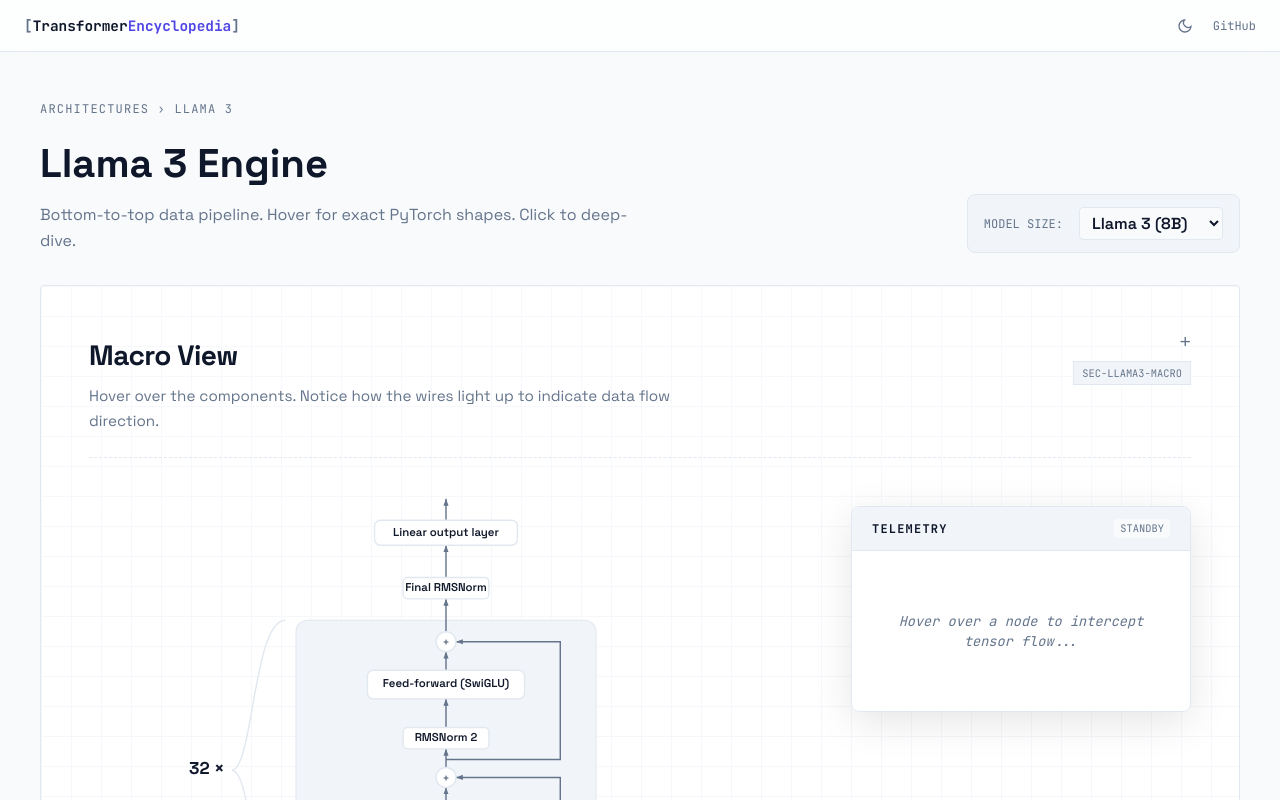
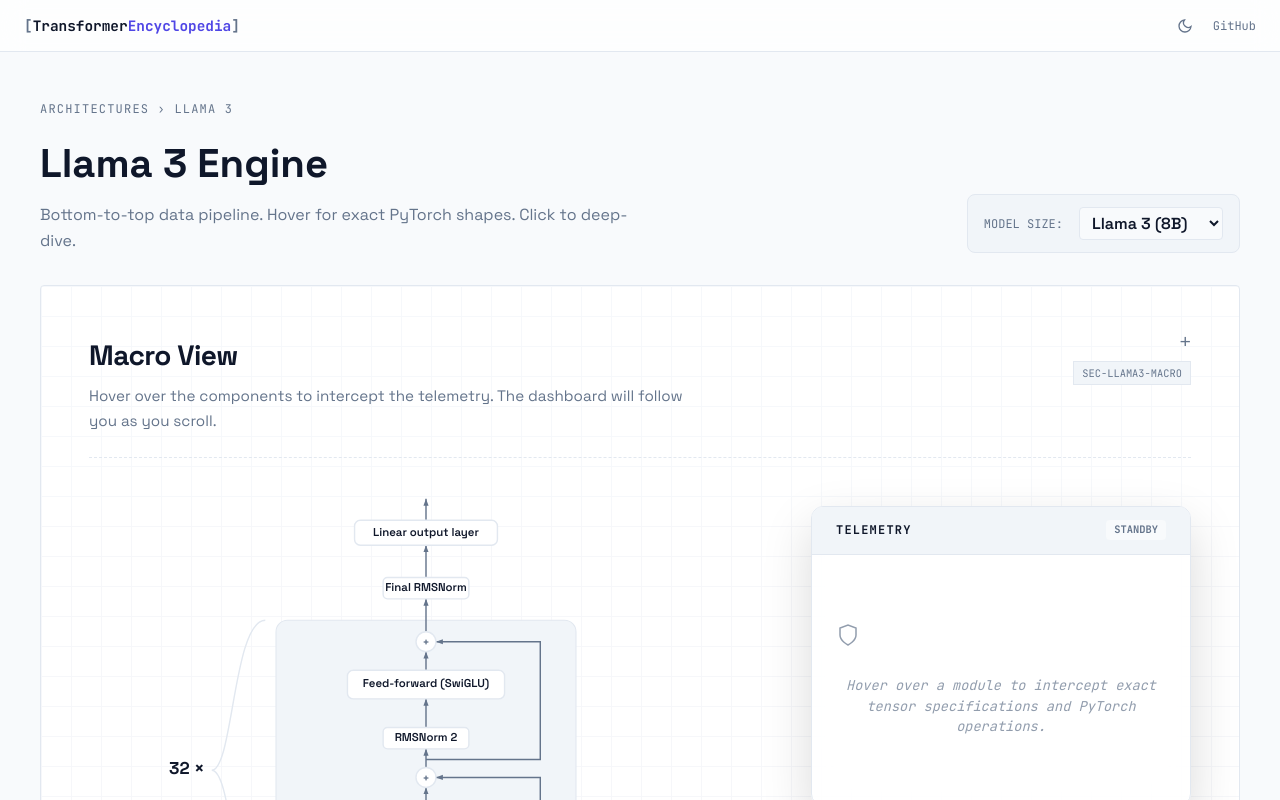
Before and after one commit to AlanPonnachan/transformer-encyclopedia, a SvelteKit app: page /architectures/llama3 in a window 1280 px wide. Shown: the top 800 px of the page. Built offline with nearby package versions, Linux system fonts and the light colour scheme.

Commit message:
improved macor view

```diff
--- a/src/routes/architectures/llama3/+page.svelte
+++ b/src/routes/architectures/llama3/+page.svelte
@@ -7,11 +7,12 @@
   import { onMount } from 'svelte';
 
   const configs = {
-    '8B':  { dim: 4096, n_layers: 32, n_heads: 32, n_kv_heads: 8, vocab_size: '128k', ffn_hidden: '14,336', ctx: 8192 },
-    '70B': { dim: 8192, n_layers: 80, n_heads: 64, n_kv_heads: 8, vocab_size: '128k', ffn_hidden: '28,672', ctx: 8192 }
+    '8B':  { dim: 4096, n_layers: 32, n_heads: 32, n_kv_heads: 8, vocab_size: '128k', ffn_hidden: '14,336', ctx: '8k' },
+    '70B': { dim: 8192, n_layers: 80, n_heads: 64, n_kv_heads: 8, vocab_size: '128k', ffn_hidden: '28,672', ctx: '8k' }
   };
   let activeConfig: '8B' | '70B' = '8B';
   $: c = configs[activeConfig];
+  $: headDim = c.dim / c.n_heads;
 
   // --- MACRO STATE (HUD & X-Ray) ---
   let hoveredNode: string | null = null;
@@ -32,7 +33,6 @@
   // --- ROPE MICRO VIEW STATE ---
   let ropePos = 1;
   let ropeFeatIdx = 0;
-  const headDim = 128;
   const thetaBase = 500000;
   $: theta_i = Math.pow(thetaBase, -(ropeFeatIdx / headDim));
   $: angleRad = ropePos * theta_i;
@@ -86,14 +86,13 @@
   <!-- ==========================================
        CARD 1: MACRO DATA FLOW (TELEMETRY HUD)
        ========================================== -->
-  <BlueprintCard id="llama3-macro" title="Macro View" subtitle="Hover over the components. Notice how the wires light up to indicate data flow direction.">
+  <BlueprintCard id="llama3-macro" title="Macro View" subtitle="Hover over the components to intercept the telemetry. The dashboard will follow you as you scroll.">
 
     <div class="macro-layout">
 
       <!-- LEFT COLUMN: The Diagram (Zoomed out with precise pixel math) -->
       <div class="macro-diagram">
         <svg viewBox="0 0 700 800" preserveAspectRatio="xMidYMid meet">
-          <!-- Arrow Markers adjusted (refX=8) so they never overlap borders -->
           <defs>
             <marker id="arrow" viewBox="0 0 10 10" refX="8" refY="5" markerWidth="6" markerHeight="6" orient="auto-start-reverse"><path d="M 0 2 L 8 5 L 0 8 z" fill="var(--muted)" /></marker>
             <marker id="arrow-active" viewBox="0 0 10 10" refX="8" refY="5" markerWidth="6" markerHeight="6" orient="auto-start-reverse"><path d="M 0 2 L 8 5 L 0 8 z" fill="var(--accent)" /></marker>
@@ -103,47 +102,26 @@
           <path d="M 125 580 C 80 580, 80 370, 50 370 C 80 370, 80 160, 125 160" fill="none" stroke="var(--border)" stroke-width="2" />
           <text x="40" y="370" text-anchor="end" dominant-baseline="middle" class="bold-text" fill="var(--text)" font-size="24">{c.n_layers} ×</text>
 
-          <!-- Transformer Block Background -->
           <rect x="140" y="160" width="420" height="420" rx="16" fill="var(--surface2)" stroke="var(--border)" stroke-width="1.5" />
 
           <!-- BASE WIRES (Pixel-perfect coordinates to avoid collisions) -->
           <g class="wires" stroke="var(--muted)" stroke-width="2">
-            <!-- Input to Tokens -->
             <line x1="350" y1="800" x2="350" y2="750" marker-end="url(#arrow)" />
-            <!-- Tokens to Embed -->
             <line x1="350" y1="720" x2="350" y2="680" marker-end="url(#arrow)" class:active-wire={inEmbed} />
-            <!-- Embed to Block -->
             <line x1="350" y1="640" x2="350" y2="530" marker-end="url(#arrow)" class:active-wire={inEmbed || inNorm1} />
-
-            <!-- Norm1 to Attn -->
             <line x1="350" y1="500" x2="350" y2="465" marker-end="url(#arrow)" class:active-wire={inNorm1 || inAttn} />
-            <!-- RoPE to Attn -->
             <line x1="220" y1="447.5" x2="250" y2="447.5" marker-end="url(#arrow)" class:active-wire={inRope || inAttn} />
-            <!-- Attn to Add 1 -->
             <line x1="350" y1="430" x2="350" y2="394" marker-end="url(#arrow)" class:active-wire={inAttn} />
-
-            <!-- Residual 1 (Splits exactly halfway between Embed and Norm1) -->
             <path d="M 350 550 L 510 550 L 510 380 L 364 380" fill="none" marker-end="url(#arrow)" class:active-wire={inNorm1 || inAttn} />
-
-            <!-- Add 1 to Norm 2 -->
             <line x1="350" y1="366" x2="350" y2="340" marker-end="url(#arrow)" class:active-wire={inNorm2} />
-            <!-- Norm 2 to FFN -->
             <line x1="350" y1="310" x2="350" y2="270" marker-end="url(#arrow)" class:active-wire={inNorm2 || inFFN} />
-            <!-- FFN to Add 2 -->
             <line x1="350" y1="230" x2="350" y2="204" marker-end="url(#arrow)" class:active-wire={inFFN} />
-
-            <!-- Residual 2 (Splits exactly halfway between Add1 and Norm2) -->
             <path d="M 350 355 L 510 355 L 510 190 L 364 190" fill="none" marker-end="url(#arrow)" class:active-wire={inNorm2 || inFFN} />
-
-            <!-- Add 2 to Final Norm -->
             <line x1="350" y1="176" x2="350" y2="130" marker-end="url(#arrow)" class:active-wire={inNorm3} />
-            <!-- Final Norm to Output -->
             <line x1="350" y1="100" x2="350" y2="55" marker-end="url(#arrow)" class:active-wire={inNorm3 || inOut} />
-            <!-- Output to Logits -->
             <line x1="350" y1="20" x2="350" y2="-10" marker-end="url(#arrow)" class:active-wire={inOut} />
           </g>
 
-          <!-- Residual Add Circles -->
           <circle cx="350" cy="380" r="14" fill="var(--surface)" stroke="var(--border)" stroke-width="2" />
           <text x="350" y="382" text-anchor="middle" dominant-baseline="middle" font-size="16" fill="var(--muted)" font-weight="bold">+</text>
 
@@ -205,7 +183,7 @@
         </svg>
       </div>
 
-      <!-- RIGHT COLUMN: Sticky Telemetry HUD -->
+      <!-- RIGHT COLUMN: Deep Spec Telemetry HUD -->
       <div class="macro-hud">
         <div class="telemetry-hud" class:active={hoveredNode}>
           <div class="hud-header">
@@ -215,32 +193,51 @@
 
           <div class="hud-content">
             {#if !hoveredNode}
-              <div class="hud-empty">Hover over a node to intercept tensor flow...</div>
+              <div class="hud-empty">
+                <svg width="24" height="24" viewBox="0 0 24 24" fill="none" stroke="currentColor" stroke-width="1.5" style="margin-bottom:0.5rem"><path d="M12 22s8-4 8-10V5l-8-3-8 3v7c0 6 8 10 8 10z"/></svg>
+                <br/>Hover over a module to intercept exact tensor specifications and PyTorch operations.
+              </div>
             {:else if hoveredNode === 'embed'}
-              <div class="hud-row"><span class="label">MODULE</span><strong class="val">VocabParallelEmbedding</strong></div>
-              <div class="hud-row"><span class="label">INPUT</span><span class="tensor">[bsz, seqlen]</span></div>
-              <div class="hud-row"><span class="label">OUTPUT</span><span class="tensor">[bsz, seqlen, {c.dim}]</span></div>
+              <div class="data-group"><span class="lbl">MODULE</span><strong class="val">VocabParallelEmbedding</strong></div>
+              <div class="data-group"><span class="lbl">SHAPE (IN → OUT)</span><span class="tensor">[bsz, seq] → [bsz, seq, {c.dim}]</span></div>
+              <div class="data-group"><span class="lbl">PARAMETERS</span><span class="val param">{c.vocab_size} × {c.dim}</span></div>
+              <div class="data-group"><span class="lbl">TECH NOTE</span><span class="val note">Weights are untied from the output layer. Parallelized across GPUs to handle large {c.vocab_size} vocabulary.</span></div>
               <div class="hud-math">out = tokens @ W_e</div>
+
             {:else if hoveredNode === 'norm1' || hoveredNode === 'norm2' || hoveredNode === 'norm3'}
-              <div class="hud-row"><span class="label">MODULE</span><strong class="val">RMSNorm</strong></div>
-              <div class="hud-row"><span class="label">SHAPE</span><span class="tensor">[bsz, seqlen, {c.dim}]</span></div>
-              <div class="hud-math">x / √E[x²] * weight</div>
+              <div class="data-group"><span class="lbl">MODULE</span><strong class="val">RMSNorm</strong></div>
+              <div class="data-group"><span class="lbl">SHAPE (IN & OUT)</span><span class="tensor">[bsz, seq, {c.dim}]</span></div>
+              <div class="data-group"><span class="lbl">PARAMETERS</span><span class="val param">{c.dim}</span></div>
+              <div class="data-group"><span class="lbl">TECH NOTE</span><span class="val note">Llama 3 uses <code>eps = 1e-5</code>. No mean-centering is applied, saving compute.</span></div>
+              <div class="hud-math">out = x / √E[x²] * weight</div>
+
             {:else if hoveredNode === 'attn'}
-              <div class="hud-row"><span class="label">MODULE</span><strong class="val">Grouped Query Attn</strong></div>
-              <div class="hud-row"><span class="label">Q SHAPE</span><span class="tensor">[bsz, seq, {c.n_heads}, {headDim}]</span></div>
-              <div class="hud-row"><span class="label">KV SHAPE</span><span class="tensor">[bsz, seq, {c.n_kv_heads}, {headDim}]</span></div>
+              <div class="data-group"><span class="lbl">MODULE</span><strong class="val">Grouped-Query Attention</strong></div>
+              <div class="data-group"><span class="lbl">Q SHAPE</span><span class="tensor">[bsz, seq, {c.n_heads}, {headDim}]</span></div>
+              <div class="data-group"><span class="lbl">K, V SHAPE</span><span class="tensor">[bsz, seq, {c.n_kv_heads}, {headDim}]</span></div>
+              <div class="data-group"><span class="lbl">PARAMETERS</span><span class="val param">W_q, W_k, W_v, W_o</span></div>
+              <div class="data-group"><span class="lbl">TECH NOTE</span><span class="val note">GQA reduces KV Cache memory overhead by {c.n_heads / c.n_kv_heads}x compared to standard Multi-Head Attention.</span></div>
               <div class="hud-math">Softmax(Q @ K.T) @ V</div>
+
             {:else if hoveredNode === 'rope'}
-              <div class="hud-row"><span class="label">MODULE</span><strong class="val">RoPE</strong></div>
-              <div class="hud-row"><span class="label">THETA BASE</span><strong class="val">500,000</strong></div>
+              <div class="data-group"><span class="lbl">MODULE</span><strong class="val">Rotary Positional Embeddings</strong></div>
+              <div class="data-group"><span class="lbl">PARAMETERS</span><span class="val param">0 (Precomputed Matrix)</span></div>
+              <div class="data-group"><span class="lbl">DATA TYPE</span><span class="val note">Operations performed in <code>complex64</code></span></div>
+              <div class="data-group"><span class="lbl">TECH NOTE</span><span class="val note">Llama 3 uses a massive <code>theta_base = 500,000</code> to support long {c.ctx} context windows.</span></div>
               <div class="hud-math">xq_, xk_ * freqs_cis</div>
+
             {:else if hoveredNode === 'ffn'}
-              <div class="hud-row"><span class="label">MODULE</span><strong class="val">SwiGLU FFN</strong></div>
-              <div class="hud-row"><span class="label">EXPANSION</span><span class="tensor">{c.dim} → {c.ffn_hidden}</span></div>
+              <div class="data-group"><span class="lbl">MODULE</span><strong class="val">SwiGLU Feed-Forward</strong></div>
+              <div class="data-group"><span class="lbl">DIM EXPANSION</span><span class="tensor">{c.dim} → {c.ffn_hidden} → {c.dim}</span></div>
+              <div class="data-group"><span class="lbl">PARAMETERS</span><span class="val param">3 × ({c.dim} × {c.ffn_hidden})</span></div>
+              <div class="data-group"><span class="lbl">TECH NOTE</span><span class="val note">Hidden dimension is scaled up, then forced to be a multiple of 256 for optimal GPU tile layout.</span></div>
               <div class="hud-math">w2(SiLU(w1(x)) * w3(x))</div>
+
             {:else if hoveredNode === 'output'}
-              <div class="hud-row"><span class="label">MODULE</span><strong class="val">Linear (lm_head)</strong></div>
-              <div class="hud-row"><span class="label">SHAPE</span><span class="tensor">[bsz, seq, {c.vocab_size}]</span></div>
+              <div class="data-group"><span class="lbl">MODULE</span><strong class="val">Linear (lm_head)</strong></div>
+              <div class="data-group"><span class="lbl">SHAPE (IN → OUT)</span><span class="tensor">[bsz, seq, {c.dim}] → [bsz, seq, {c.vocab_size}]</span></div>
+              <div class="data-group"><span class="lbl">PARAMETERS</span><span class="val param">{c.dim} × {c.vocab_size}</span></div>
+              <div class="data-group"><span class="lbl">TECH NOTE</span><span class="val note">Maps the continuous hidden state back into probabilities over the {c.vocab_size} discrete vocabulary tokens.</span></div>
               <div class="hud-math">logits = x @ W_out</div>
             {/if}
           </div>
@@ -425,38 +422,42 @@
   /* ================== MACRO & HUD (Sticky Layout) ================== */
   .macro-layout {
     display: flex; align-items: flex-start; justify-content: space-between;
-    gap: 3rem; width: 100%; position: relative;
+    gap: 3rem; width: 100%; position: relative; padding-bottom: 2rem;
   }
 
   .macro-diagram { flex: 1; display: flex; justify-content: center; }
-  /* Notice the reduced max-width (500px instead of 700px). This effectively "zooms out" the whole SVG. */
   .macro-diagram svg { width: 100%; max-width: 500px; height: auto; overflow: visible; }
 
   .macro-hud {
-    position: sticky; top: 100px;
-    width: 340px; flex-shrink: 0;
+    /* FLawless Floating logic: It sticks 80px below the viewport top, and flex-start ensures it doesn't stretch */
+    position: sticky; top: 80px; align-self: flex-start;
+    width: 380px; flex-shrink: 0; z-index: 50;
   }
 
   .telemetry-hud {
-    width: 100%; background: var(--glass-bg); backdrop-filter: blur(16px); -webkit-backdrop-filter: blur(16px);
-    border: 1px solid var(--border); border-radius: 8px; overflow: hidden;
-    box-shadow: 0 10px 40px rgba(0,0,0,0.1); transition: border-color 0.3s;
+    width: 100%; background: var(--glass-bg); backdrop-filter: blur(24px); -webkit-backdrop-filter: blur(24px);
+    border: 1px solid var(--border); border-radius: 12px; overflow: hidden;
+    box-shadow: 0 20px 50px rgba(0,0,0,0.15); transition: border-color 0.3s, box-shadow 0.3s;
   }
-  .telemetry-hud.active { border-color: var(--accent); box-shadow: 0 10px 40px rgba(99,102,241,0.15); }
+  .telemetry-hud.active { border-color: var(--accent); box-shadow: 0 20px 50px rgba(99,102,241,0.2); }
 
-  .hud-header { display: flex; justify-content: space-between; align-items: center; padding: 0.75rem 1.25rem; background: var(--surface2); border-bottom: 1px solid var(--border); }
+  .hud-header { display: flex; justify-content: space-between; align-items: center; padding: 0.85rem 1.5rem; background: var(--surface2); border-bottom: 1px solid var(--border); }
   .hud-title { font-family: 'JetBrains Mono', monospace; font-size: 0.75rem; font-weight: 700; color: var(--text); letter-spacing: 0.1em; }
-  .hud-status { font-family: 'JetBrains Mono', monospace; font-size: 0.65rem; padding: 2px 6px; border-radius: 4px; background: rgba(99,102,241,0.1); color: var(--accent); }
+  .hud-status { font-family: 'JetBrains Mono', monospace; font-size: 0.65rem; padding: 2px 8px; border-radius: 4px; background: rgba(99,102,241,0.15); color: var(--accent); font-weight: 600; }
   .telemetry-hud:not(.active) .hud-status { background: var(--bg); color: var(--muted); }
 
-  .hud-content { padding: 1.5rem 1.25rem; min-height: 160px; display: flex; flex-direction: column; gap: 0.85rem; }
-  .hud-empty { font-family: 'JetBrains Mono', monospace; font-size: 0.85rem; color: var(--muted); font-style: italic; text-align: center; margin: auto; }
+  .hud-content { padding: 1.5rem; min-height: 250px; display: flex; flex-direction: column; gap: 1.2rem; }
+  .hud-empty { font-family: 'JetBrains Mono', monospace; font-size: 0.85rem; color: var(--muted); font-style: italic; text-align: center; margin: auto; opacity: 0.7; }
 
-  .hud-row { display: flex; justify-content: space-between; align-items: center; }
-  .hud-row .label { font-family: 'JetBrains Mono', monospace; font-size: 0.7rem; color: var(--muted); }
-  .hud-row .val { font-family: 'Space Grotesk', sans-serif; font-size: 0.95rem; font-weight: 600; color: var(--text); }
-  .hud-row .tensor { font-family: 'JetBrains Mono', monospace; font-size: 0.85rem; color: var(--accent); font-weight: 600; }
-  .hud-math { margin-top: 0.75rem; padding-top: 1rem; border-top: 1px dashed var(--border); font-family: 'JetBrains Mono', monospace; font-size: 0.9rem; color: var(--highlight); text-align: center; }
+  /* Telemetry Data Groups */
+  .data-group { display: flex; flex-direction: column; gap: 4px; }
+  .data-group .lbl { font-family: 'JetBrains Mono', monospace; font-size: 0.65rem; font-weight: 700; color: var(--muted); letter-spacing: 0.05em; }
+  .data-group .val { font-family: 'Space Grotesk', sans-serif; font-size: 0.95rem; font-weight: 600; color: var(--text); }
+  .data-group .val.param { font-family: 'JetBrains Mono', monospace; color: var(--blue); font-size: 0.85rem; }
+  .data-group .val.note { font-family: 'Space Grotesk', sans-serif; font-weight: 400; font-size: 0.85rem; color: var(--text); opacity: 0.85; line-height: 1.4; }
+  .data-group .tensor { font-family: 'JetBrains Mono', monospace; font-size: 0.85rem; color: var(--accent); font-weight: 700; }
+
+  .hud-math { margin-top: auto; padding-top: 1rem; border-top: 1px dashed var(--border); font-family: 'JetBrains Mono', monospace; font-size: 0.95rem; font-weight: 600; color: var(--highlight); text-align: center; }
 
   /* SVG Interactions & Animations */
   .active-wire { stroke: var(--accent) !important; stroke-width: 3 !important; stroke-dasharray: 6,4; animation: march 1s linear infinite; }
@@ -467,10 +468,9 @@
 
   .interactive-node { cursor: pointer; transition: opacity 0.3s; }
   .interactive-node rect { fill: var(--surface); stroke: var(--border); stroke-width: 2; transition: all 0.2s; }
-  /* Increased font size since SVG is scaled down */
   .interactive-node text { font-family: 'Space Grotesk', sans-serif; font-size: 16px; font-weight: 600; fill: var(--text); pointer-events: none; transition: fill 0.2s; }
 
-  .interactive-node:hover rect, .interactive-node.hovered rect { stroke: var(--accent); fill: rgba(99, 102, 241, 0.1); }
+  .interactive-node:hover rect, .interactive-node.hovered rect { stroke: var(--accent); fill: rgba(99, 102, 241, 0.08); }
   .interactive-node:hover text, .interactive-node.hovered text { fill: var(--accent); }
 
   /* ================== MICRO VIEWS ================== */
```
